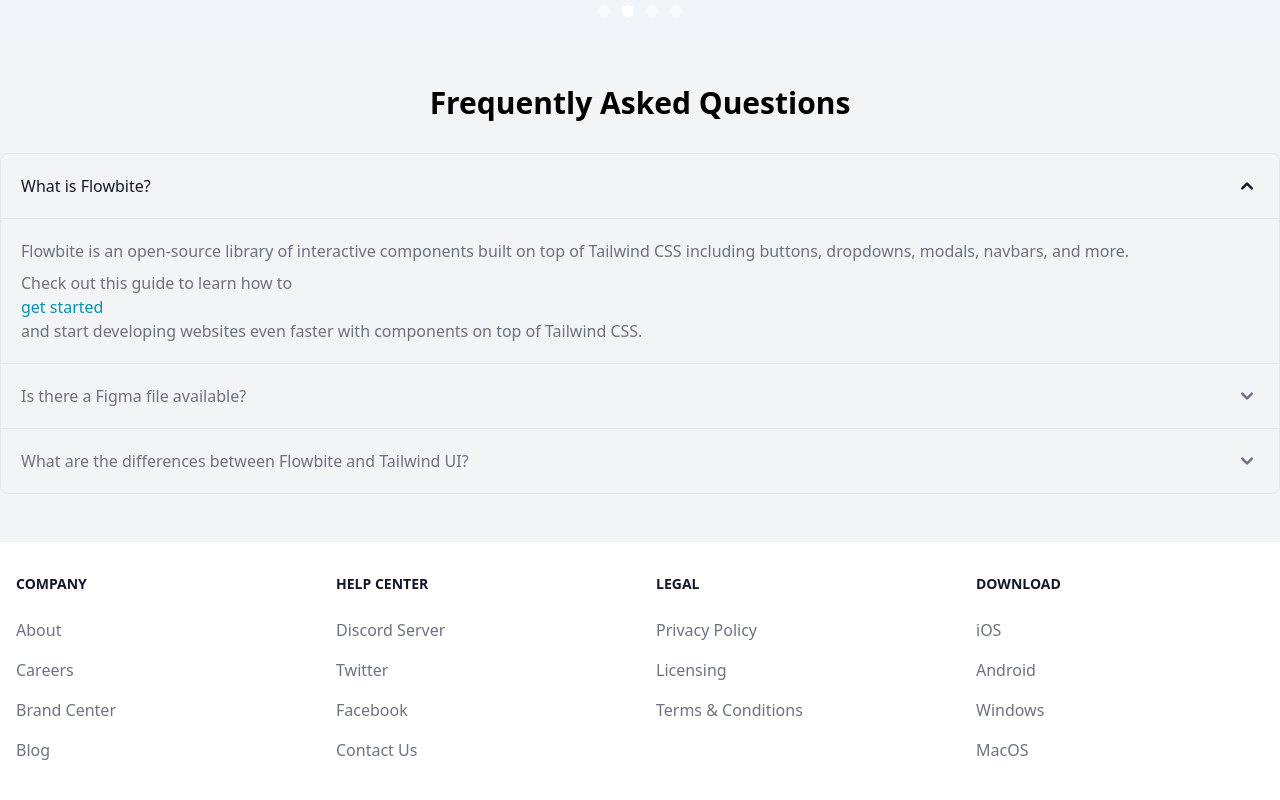
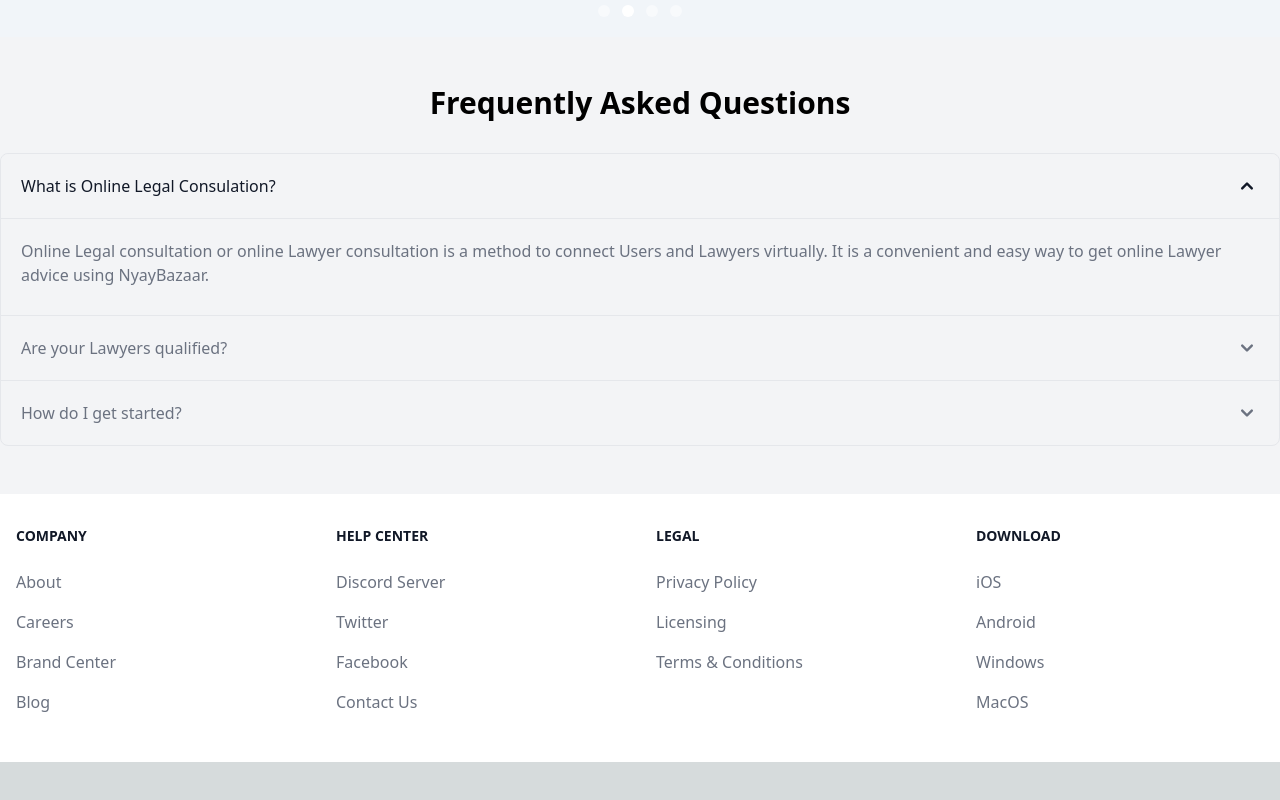
Before and after one commit to noobCoderVP/SIH_vikram, a Next.js app in the folder frontend/: page / in a window 1280 px wide. Shown: the part 1137-1937 px from the top of the page. After the commit the page ends 1899 px from the top, so only its background shows below. Built offline with nearby package versions, Linux system fonts and the light colour scheme.

Commit message:
Change headings to reflect Legal matters

```diff
--- a/frontend/components/FaqSection.js
+++ b/frontend/components/FaqSection.js
@@ -11,36 +11,22 @@
         <Accordion>
           <Accordion.Panel>
             <Accordion.Title>
-              What is Flowbite?
+            What is Online Legal Consulation?
             </Accordion.Title>
             <Accordion.Content>
               <p className="mb-2 text-gray-500 dark:text-gray-400">
                 <p>
-                  Flowbite is an open-source library of interactive components built on top of Tailwind CSS including buttons,
-                  dropdowns, modals, navbars, and more.
+                Online Legal consultation or online Lawyer consultation is a method to
+                connect Users and Lawyers virtually. It is a convenient and easy way to get online Lawyer
+                advice using NyayBazaar.
                 </p>
               </p>
-              <p className="text-gray-500 dark:text-gray-400">
-                <p>
-                  Check out this guide to learn how to
-                </p>
-                <a
-                  className="text-cyan-600 hover:underline dark:text-cyan-500"
-                  href="https://flowbite.com/docs/getting-started/introduction/"
-                >
-                  <p>
-                    get started
-                  </p>
-                </a>
-                <p>
-                  and start developing websites even faster with components on top of Tailwind CSS.
-                </p>
-              </p>
+
             </Accordion.Content>
           </Accordion.Panel>
           <Accordion.Panel>
             <Accordion.Title>
-              Is there a Figma file available?
+              Are your Lawyers qualified?
             </Accordion.Title>
             <Accordion.Content>
               <p className="mb-2 text-gray-500 dark:text-gray-400">
@@ -69,7 +55,7 @@
           </Accordion.Panel>
           <Accordion.Panel>
             <Accordion.Title>
-              What are the differences between Flowbite and Tailwind UI?
+              How do I get started?
             </Accordion.Title>
             <Accordion.Content>
               <p className="mb-2 text-gray-500 dark:text-gray-400" >
```
